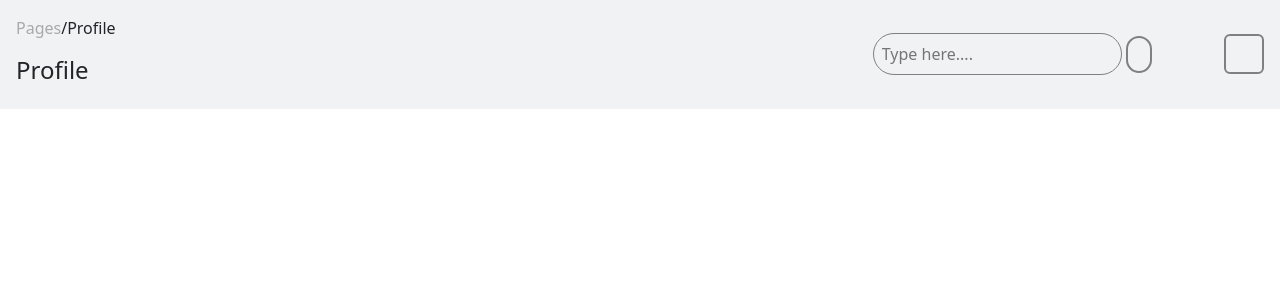
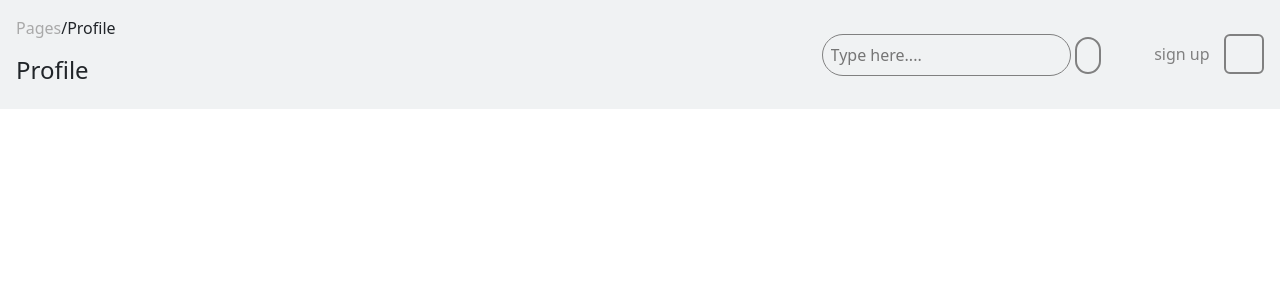
Before and after one commit to ekene2003/niitproject-ekenedrinks-, a PHP site: page /login/dashboard.php in a window 1280 px wide. Shown: the top 300 px of the page. Run offline with PHP 8.4, Linux system fonts and the light colour scheme; some libraries are stand-ins or nearby versions; some web fonts are replaced.

Commit message:
new feature

```diff
--- a/assets/css/style.css
+++ b/assets/css/style.css
@@ -515,6 +515,8 @@ input{
 }
 .dashboard-header{
      display: flex;
+     align-items: center;
+     justify-content: space-between     ;
      padding: 1rem;
     background: #f0f2f3;
 }
@@ -522,7 +524,7 @@ input{
 }
 .dashboard-search{
 position: absolute !important;
-right: 10% !important;
+right: 14% !important;
 }
 .dashboard-search input{
      border-radius: 3rem;
@@ -537,6 +539,7 @@ background: transparent;
 }
 .right-dashheader{
      display: flex;
+     flex-direction: column;
      align-items: center;
 }
 .dashboard-toggle{
@@ -550,3 +553,16 @@ background: transparent;
      border: 2px solid grey;
        color: gray;
 }
+.signup-dash{
+     /* display: flex; */
+     position: absolute;
+     right: 5.5%;
+}
+.signup-dash p{
+     color: grey;
+     text-align: center;
+     padding-top: .5rem;
+}
+.signup-dash svg{
+     height: 1.2rem;
+}
--- a/dashboard.php
+++ b/dashboard.php
@@ -4,18 +4,22 @@ require_once('./includes/header.php');
 ?>
 
 <body>
-  <link rel='stylesheet' href='./assets/'>
-  <header class='dashboard-header d-flex justify-content-between p-3'>
+  <header class='dashboard-header p-3'>
     <div class='dashboard-head-p'>
       <p class='dashboard-p'> <span style="color:darkgrey;">Pages</span>/Profile</p>
       <h4 class='dashboard-p-head'>Profile</h4>
     </div>
     <div class="right-dashheader">
-    <form action='' class='ms-5 flex-5 dashboard-search'>
+      <form action='' class='ms-5  dashboard-search'>
         <input type='search' name='' id='' placeholder='Type here....'>
         <button type="submit" class="searchbtn-dashboard"><i class="fa fa-search"></i></button>
       </form>
-    <button class='btn dashboard-toggle' type='button' data-bs-toggle='offcanvas' data-bs-target='#offcanvasRight' aria-controls='offcanvasRight'><i class="fa fa-bars"></i></button>
+      <div class="signup-dash">
+      <p class="dashsignup-p">
+      <i class="fa fa-user"></i>
+      sign up</p>
+      </div>
+      <button class='btn dashboard-toggle ms-4' type='button' data-bs-toggle='offcanvas' data-bs-target='#offcanvasRight' aria-controls='offcanvasRight'><i class="fa fa-bars"></i></button>
       <div class='offcanvas offcanvas-start' tabindex='-1' id='offcanvasRight' aria-labelledby='offcanvasRightLabel'>
         <div class='offcanvas-header'>
           <h5 class='offcanvas-title' id='offcanvasRightLabel'></h5>
```
Lines whose indentation alone changed are shown as unchanged.
